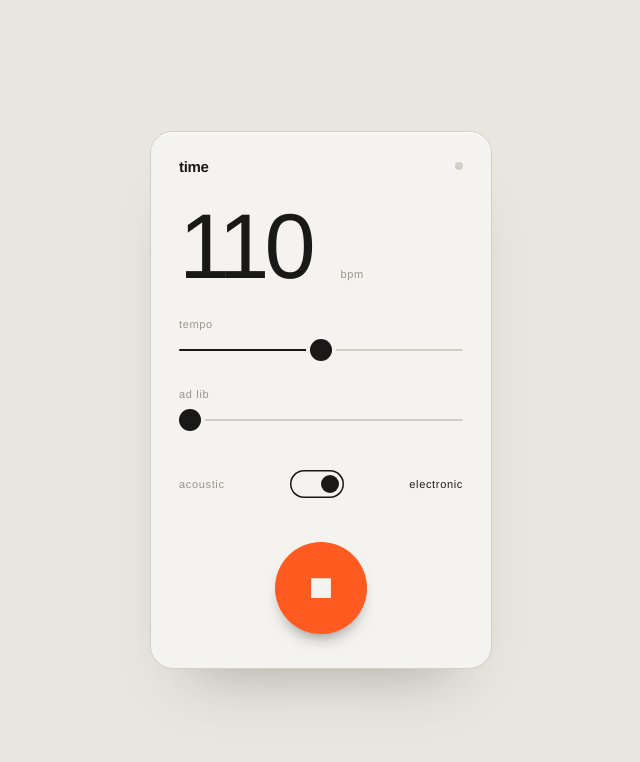
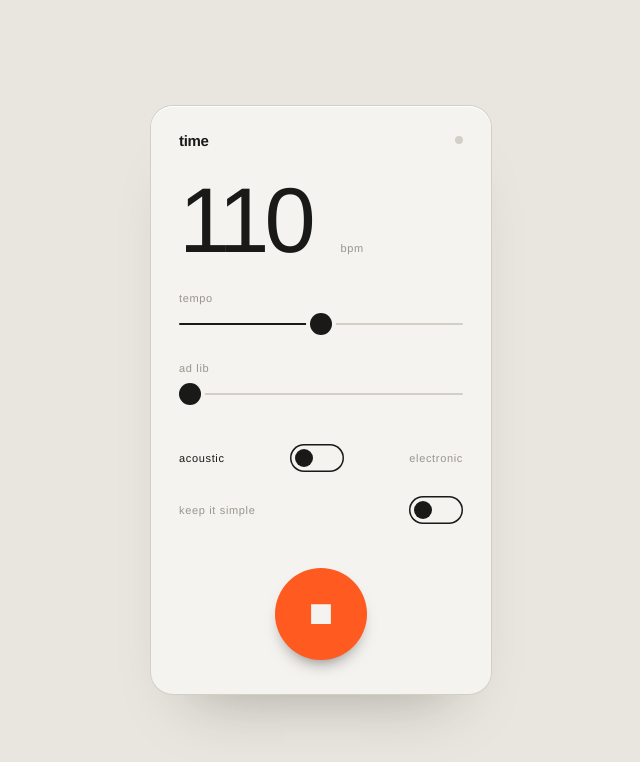
Before and after one commit to gustavsvedung/time-drum-player, a plain HTML site: page index.html in a window 1280 px wide. Both pictures are taken after a click on the button "Start". Shown: the whole page, without its empty margins (319-959 px from the left). Drawn offline with Linux system fonts and the light colour scheme; no server answers.

Commit message:
Keep it simple switch and acoustic as the default kit
- New on/off switch picks plain, straight grooves for both kits: kick on 1 and 3,
  backbeat on 2 and 4, no ghost notes, quarter-note hats favoured at slow tempos
- Flipping it while playing swaps the groove at the next loop start
- The page opens with the acoustic kit

Co-Authored-By: Claude Opus 5.5 <noreply@anthropic.com>

```diff
--- a/index.html
+++ b/index.html
@@ -30,10 +30,15 @@
         <input type="range" id="adlib" min="0" max="100" step="1" value="0">
       </label>
 
-      <button class="switch" id="kit" type="button" role="switch" aria-checked="true" aria-label="Electronic kit">
+      <button class="switch" id="kit" type="button" role="switch" aria-checked="false" aria-label="Electronic kit">
         <span class="label side-a">acoustic</span>
         <span class="track" aria-hidden="true"><span class="knob"></span></span>
         <span class="label side-b">electronic</span>
+      </button>
+
+      <button class="switch toggle" id="simple" type="button" role="switch" aria-checked="false">
+        <span class="label">keep it simple</span>
+        <span class="track" aria-hidden="true"><span class="knob"></span></span>
       </button>
     </section>
 
--- a/src/main.js
+++ b/src/main.js
@@ -6,7 +6,8 @@ import { createPerformer } from './performer.js';
 const state = {
   bpm: 110,
   adLib: 0, // 0..1, read live by the performer
-  kit: 'electronic',
+  kit: 'acoustic',
+  simple: false, // keep it simple: plain, common grooves
   pattern: null,
 };
 
@@ -16,6 +17,7 @@ const el = {
   bpm: document.getElementById('bpm'),
   adLib: document.getElementById('adlib'),
   kit: document.getElementById('kit'),
+  simple: document.getElementById('simple'),
   led: document.getElementById('led'),
 };
 
@@ -23,6 +25,7 @@ let audio = null;
 let clock = null;
 let performer = null;
 let beat = null; // the four steps currently being played
+let regenerate = false; // new groove at the next loop start
 
 function ensureAudio() {
   if (audio) return;
@@ -35,7 +38,17 @@ function ensureAudio() {
   });
 }
 
+function newGroove() {
+  state.pattern = generatePattern({ kit: state.kit, bpm: state.bpm, simple: state.simple });
+  performer = createPerformer(state.pattern);
+  console.info(`time: ${state.kit}${state.simple ? ' (simple)' : ''} / ${state.pattern.style}, swing ${state.pattern.swing.toFixed(2)}`);
+}
+
 function onStep(step, time, stepDur) {
+  if (regenerate && step % state.pattern.length === 0) {
+    regenerate = false;
+    newGroove();
+  }
   if (step % 4 === 0) beat = performer.beat(step, state.adLib, state.bpm);
   for (const hit of beat[step % 4]) {
     audio.trigger(hit.voice, time + hit.offset * stepDur + hit.shift, hit.vel);
@@ -59,9 +72,8 @@ async function toggle() {
     clock.stop();
   } else {
     await audio.ctx.resume();
-    state.pattern = generatePattern({ kit: state.kit, bpm: state.bpm });
-    performer = createPerformer(state.pattern);
-    console.info(`time: ${state.kit} / ${state.pattern.style}, swing ${state.pattern.swing.toFixed(2)}`);
+    regenerate = false;
+    newGroove();
     clock.start();
   }
   el.start.setAttribute('aria-pressed', String(clock.playing));
@@ -92,6 +104,13 @@ el.kit.addEventListener('click', () => {
   audio?.setKit(state.kit);
 });
 
+// Takes effect at the start of the next loop while playing, or on the next start.
+el.simple.addEventListener('click', () => {
+  state.simple = !state.simple;
+  el.simple.setAttribute('aria-checked', String(state.simple));
+  if (clock?.playing) regenerate = true;
+});
+
 document.addEventListener('keydown', (e) => {
   if (e.code !== 'Space' || e.repeat) return;
   if (e.target instanceof HTMLButtonElement) return; // native button activation handles it
--- a/src/pattern.js
+++ b/src/pattern.js
@@ -39,7 +39,7 @@ function tempoFit(style, bpm) {
   return Math.max(0, 1 - outside / TEMPO_FALLOFF);
 }
 
-const lastStyle = { acoustic: null, electronic: null };
+const lastStyle = {};
 
 function pickStyle(kit, bpm, rnd) {
   const styles = STYLES[kit];
@@ -71,11 +71,12 @@ function sampleLayer(layer, bpm, rnd) {
 }
 
 /**
- * @param {{ kit: 'acoustic' | 'electronic', bpm: number }} context
+ * @param {{ kit: 'acoustic' | 'electronic', bpm: number, simple?: boolean }} context
+ *   simple: pick from the plain, common grooves (keep it simple)
  * @param {() => number} [rnd]
  */
-export function generatePattern({ kit, bpm }, rnd = Math.random) {
-  const style = pickStyle(kit, bpm, rnd);
+export function generatePattern({ kit, bpm, simple = false }, rnd = Math.random) {
+  const style = pickStyle(simple ? `${kit}Simple` : kit, bpm, rnd);
 
   /** @type {Record<string, number[]>} */
   const grid = {};
--- a/src/styles.js
+++ b/src/styles.js
@@ -24,6 +24,10 @@
 const BACKBEAT = '....X.......X...';
 const EIGHTHS = 'X.x.X.x.X.x.X.x.';
 const TIMEKEEPER = [['hatClosed', 3], ['ride', 1]];
+const QUARTERS = 'x...x...x...x...';
+const SOFT_EIGHTHS = 'x.-.x.-.x.-.x.-.';
+const ONE_THREE = 'X.......x.......';
+const FOUR = 'X...x...x...x...';
 
 export const STYLES = {
   acoustic: [
@@ -337,4 +341,96 @@ export const STYLES = {
       ],
     },
   ],
+
+  // Keep it simple: plain, common grooves. Kick on 1 and 3, backbeat on 2 and 4,
+  // straight time, no ghost notes. Quarter-note hats are favoured at slow tempos.
+  acousticSimple: [
+    {
+      name: 'halftime plain',
+      bpm: [40, 74],
+      swing: [0, 0.03],
+      layBack: { snare: 0.05, rim: 0.05 },
+      layers: [
+        { voice: 'kick', vary: 0.2, rows: ['X...............', 'X...............', 'X.........x.....'] },
+        { voice: [['snare', 1], ['rim', 1]], rows: ['........X.......'] },
+        { voice: [['hatClosed', 4], ['ride', 1]], rows: [QUARTERS, QUARTERS, SOFT_EIGHTHS] },
+      ],
+    },
+    {
+      name: 'plain',
+      bpm: [44, 96],
+      swing: [0, 0.03],
+      layBack: { snare: 0.04, rim: 0.04 },
+      layers: [
+        { voice: 'kick', vary: 0.25, rows: [ONE_THREE, ONE_THREE, 'X.......x.x.....', 'X.........x.....'] },
+        { voice: [['snare', 3], ['rim', 2]], rows: [BACKBEAT] },
+        { voice: [['hatClosed', 4], ['ride', 1]], rows: [QUARTERS, QUARTERS, [SOFT_EIGHTHS, 92]] },
+      ],
+    },
+    {
+      name: 'straight',
+      bpm: [76, 180],
+      swing: [0, 0.03],
+      layBack: { snare: 0.03 },
+      layers: [
+        { voice: 'kick', vary: 0.25, rows: [ONE_THREE, ONE_THREE, 'X.......x.x.....', 'X.....x.x.......'] },
+        { voice: 'snare', rows: [BACKBEAT] },
+        { voice: [['hatClosed', 4], ['ride', 1]], rows: [EIGHTHS, 'x.x.x.x.x.x.x.x.', [QUARTERS, 104]] },
+        { voice: 'hatOpen', chance: 0.15, bar: 2, rows: ['..............x.'] },
+      ],
+    },
+    {
+      name: 'four on the floor',
+      bpm: [92, 150],
+      swing: [0, 0.02],
+      layers: [
+        { voice: 'kick', rows: [FOUR] },
+        { voice: 'snare', rows: [BACKBEAT] },
+        { voice: 'hatClosed', rows: ['x.x.x.x.x.x.x.x.', EIGHTHS, [QUARTERS, 112]] },
+      ],
+    },
+  ],
+
+  electronicSimple: [
+    {
+      name: 'slow box',
+      bpm: [40, 90],
+      swing: [0, 0.03],
+      layers: [
+        { voice: 'kick', vary: 0.2, rows: [ONE_THREE, ONE_THREE, 'X.........x.....'] },
+        { voice: [['snare', 2], ['clap', 1], ['rim', 2]], rows: [BACKBEAT] },
+        { voice: 'hatClosed', rows: [QUARTERS, QUARTERS, 'x.x.x.x.x.x.x.x.'] },
+      ],
+    },
+    {
+      name: 'basic',
+      bpm: [70, 140],
+      swing: [0, 0.03],
+      layers: [
+        { voice: 'kick', vary: 0.25, rows: [ONE_THREE, ONE_THREE, 'X.......x.x.....'] },
+        { voice: [['snare', 2], ['clap', 2], ['rim', 1]], rows: [BACKBEAT] },
+        { voice: 'hatClosed', rows: ['x.x.x.x.x.x.x.x.', EIGHTHS, [QUARTERS, 104]] },
+      ],
+    },
+    {
+      name: 'floor',
+      bpm: [100, 150],
+      swing: [0, 0],
+      layers: [
+        { voice: 'kick', rows: [FOUR] },
+        { voice: [['clap', 2], ['snare', 1]], rows: [BACKBEAT] },
+        { voice: 'hatClosed', rows: ['..x...x...x...x.', 'x.x.x.x.x.x.x.x.'] },
+      ],
+    },
+    {
+      name: 'fast basic',
+      bpm: [130, 180],
+      swing: [0, 0],
+      layers: [
+        { voice: 'kick', rows: [ONE_THREE, 'X.......x.x.....'] },
+        { voice: 'snare', rows: [BACKBEAT] },
+        { voice: 'hatClosed', rows: ['x.x.x.x.x.x.x.x.', EIGHTHS] },
+      ],
+    },
+  ],
 };
--- a/style.css
+++ b/style.css
@@ -203,6 +203,13 @@ input[type="range"]::-moz-range-thumb {
 
 .switch[aria-checked="true"] .knob { transform: translateX(26px); }
 
+/* on/off switch: the track fills when it's on */
+.toggle { margin-top: -10px; }
+.toggle .track { transition: background 0.15s; }
+.toggle[aria-checked="true"] .label { color: var(--ink); }
+.toggle[aria-checked="true"] .track { background: var(--ink); }
+.toggle[aria-checked="true"] .knob { background: var(--panel); }
+
 /* ---- start / stop ---- */
 
 .start {
```
